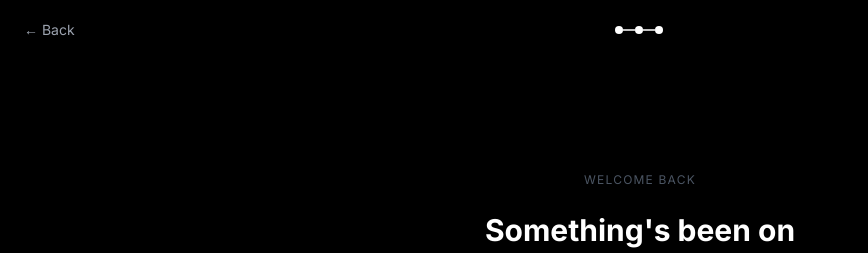
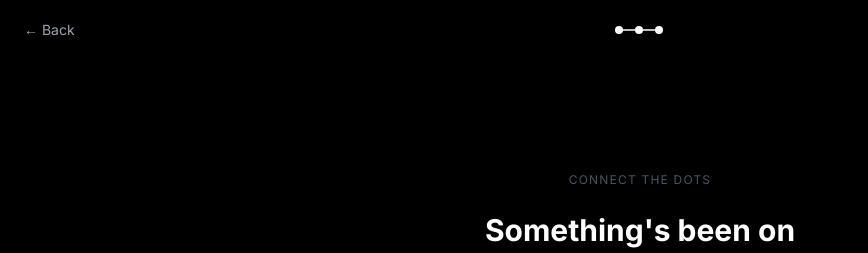
Before and after one commit to ebb95-cpu/ask-elijah, a Next.js app: page /sign-in in a window 1280 px wide. Shown: the top 253 px of the page, without its empty margins (0-868 px from the left). Built offline with nearby package versions, Linux system fonts and the light colour scheme.

Commit message:
Add 'Connect the dots' label to sign-in page
Co-Authored-By: Claude Sonnet 4.6 <noreply@anthropic.com>

```diff
--- a/app/sign-in/page.tsx
+++ b/app/sign-in/page.tsx
@@ -66,7 +66,7 @@ export default function SignInPage() {
 
           {step === 'email' && (
             <>
-              <p className="text-xs text-gray-600 tracking-widest uppercase mb-6 text-center">Welcome back</p>
+              <p className="text-xs text-gray-600 tracking-widest uppercase mb-6 text-center">Connect the dots</p>
               <h1 className="text-3xl font-bold text-center mb-4 leading-tight">Something&apos;s been on your mind.</h1>
               <p className="text-gray-500 text-sm text-center mb-10 leading-relaxed">
                 That&apos;s why you came back. Enter your email and Elijah will pick up where you left off.
```
